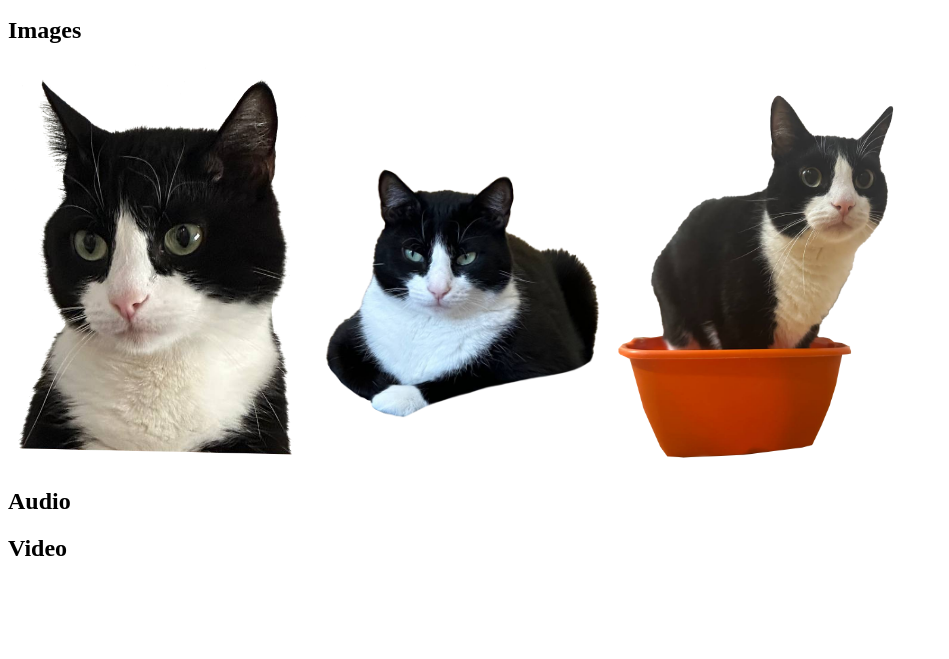
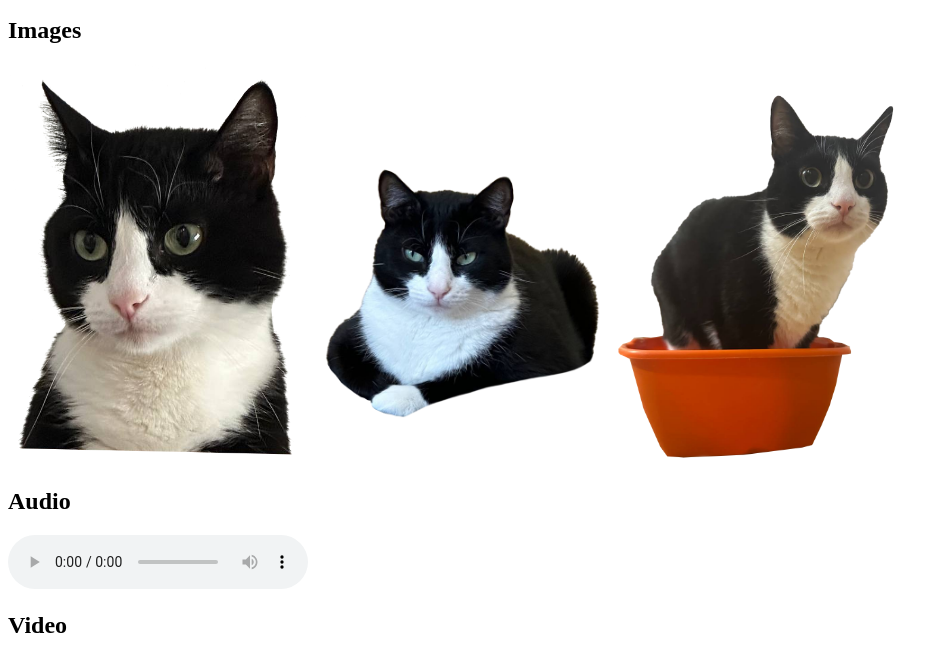
Before and after one commit to pinkx1/web-dev-fundamentals-p1, a plain HTML site: page index.html in a window 1280 px wide. Shown: the part 171-830 px from the top of the page, without its empty margins (0-949 px from the left). Before the commit the page ends 800 px from the top, so only its background shows below. Drawn offline with Linux system fonts and the light colour scheme.

Commit message:
Add audio section with a sample track to index.html

```diff
--- a/index.html
+++ b/index.html
@@ -21,6 +21,10 @@
 	<img src="media/mitya3.png" alt="My cat 3" width="300">
 
 	<h2>Audio</h2>
+	<audio controls>
+		<source src="media/ChipiChipiChapaChapa.mp3" type="audio/mpeg">
+		Your browser does not support the audio element.
+	  </audio>
 
 	<h2>Video</h2>
   </body>
```
Also changed, not shown: 1 other file.
